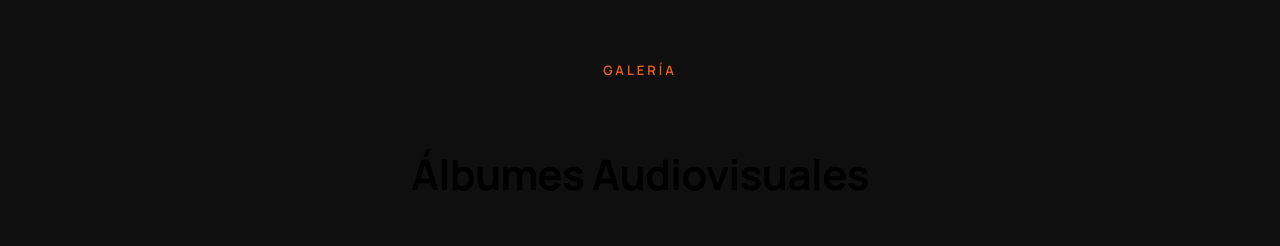
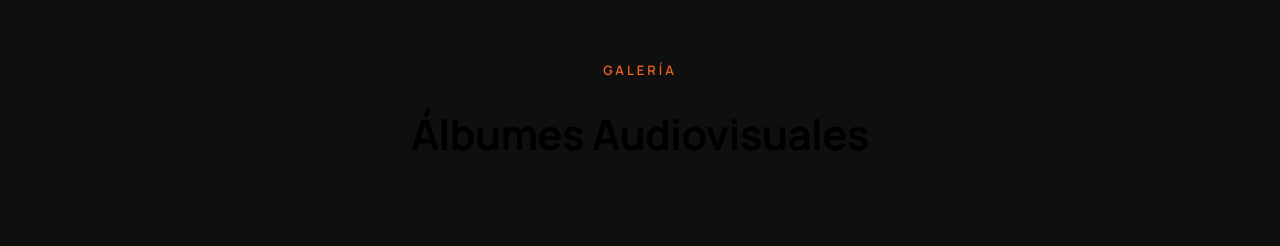
Before and after one commit to 555-Web-Services/freedomfilms, a plain HTML site: page portafolio.html in a window 1280 px wide. Shown: the part 172-418 px from the top of the page. Drawn offline with Linux system fonts and the light colour scheme.

Commit message:
Update portafolio.html

```diff
--- a/portafolio.html
+++ b/portafolio.html
@@ -69,7 +69,7 @@
         <div class="row" style="text-align: center; margin-bottom: 40px;">
             <div class="column lg-12">
                 <h3 style="color: var(--color-1); letter-spacing: 3px; font-size: 13px; text-transform: uppercase;">Galería</h3>
-                <h2 style="font-size: 42px; font-weight: 700; margin: 10px 255 255 255;">Álbumes Audiovisuales</h2>
+                <h2 style="font-size: 42px; font-weight: 700; margin: 10px 0 0 0;">Álbumes Audiovisuales</h2>
             </div>
         </div>
 
```
